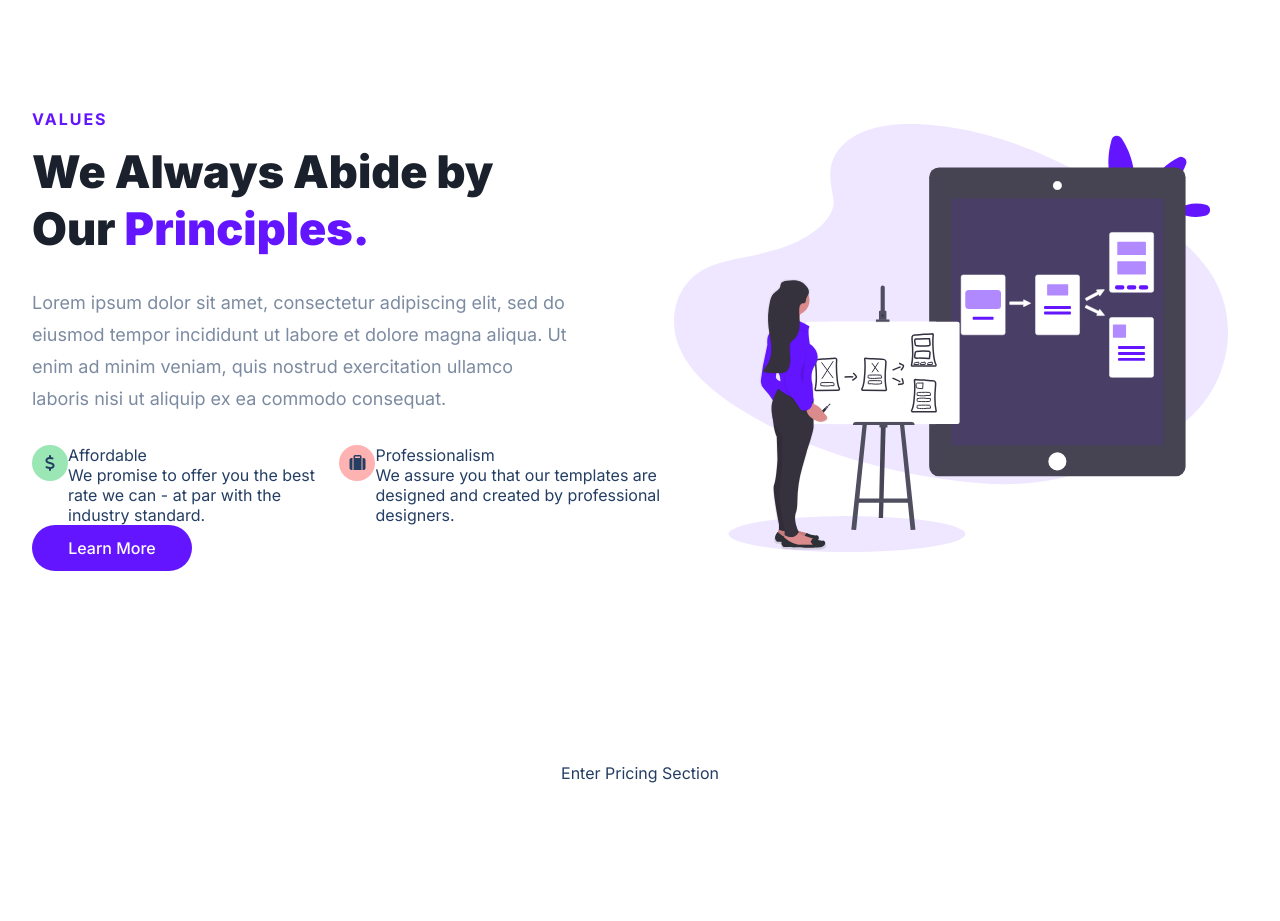
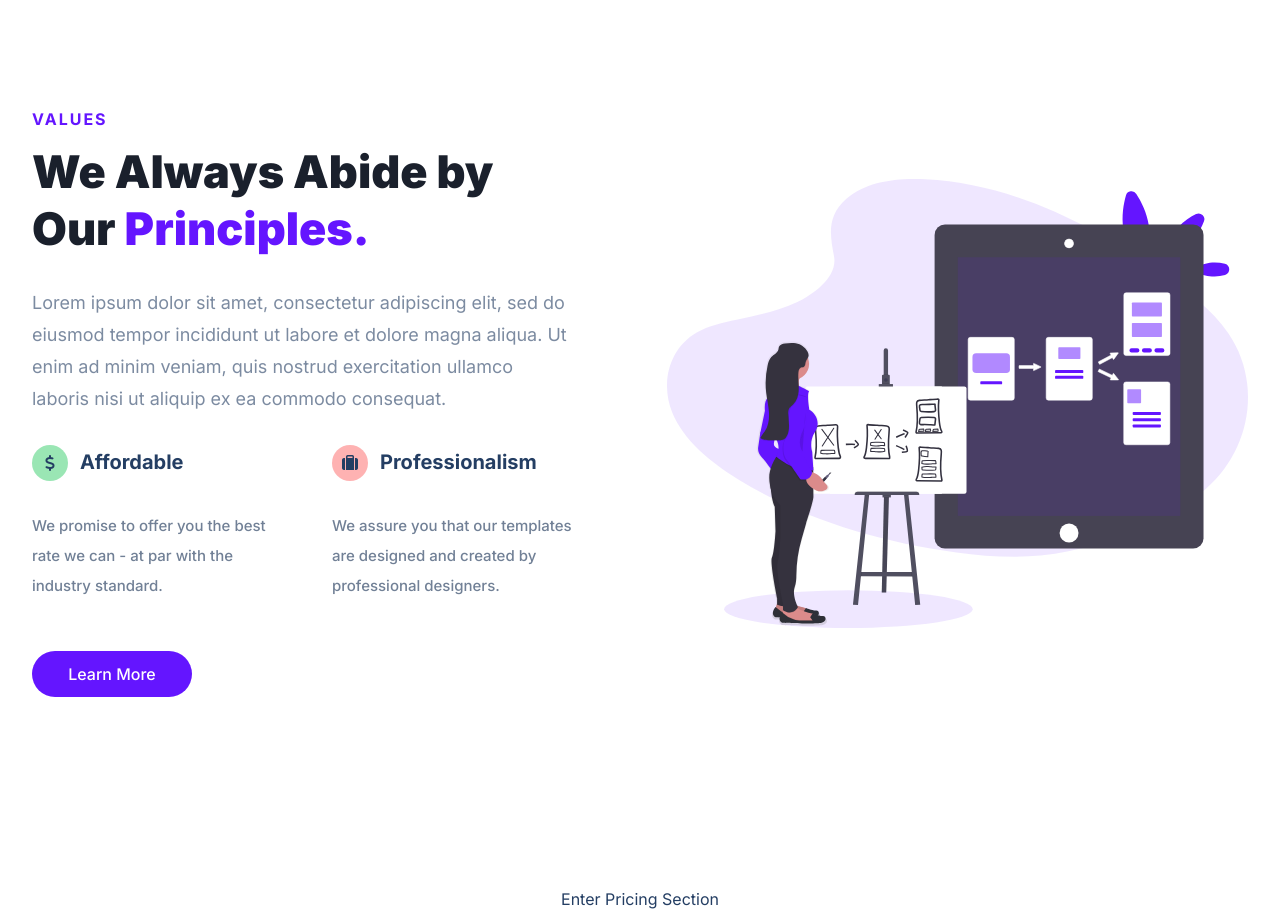
Before and after one commit to fisch-dev-1/treact-final-project, a plain HTML site: page index.html in a window 1280 px wide. Shown: the part 2920-3841 px from the top of the page. Drawn offline with Linux system fonts and the light colour scheme.

Commit message:
Values Section finished

```diff
--- a/index.html
+++ b/index.html
@@ -276,6 +276,7 @@
                         </p>
                         <div class="values">
                             <div class="values__container">
+                                <div class="value__title--container">
                                 <div class="icon__wrapper--afford">
                                     <div class="value__icon">
                                         <i class="fa-solid fa-dollar-sign"></i>
@@ -283,12 +284,14 @@
                                 </div>
                                     <div class="value__title">
                                         Affordable
+                                    </div>
+                                </div>
                                 <div class="value__description">
                                             We promise to offer you the best rate we can - at par with the industry standard.
                                 </div>
                             </div>
-                            </div>
                              <div class="values__container">
+                                <div class="value__title--container">
                                 <div class="icon__wrapper--prof">
                                     <div class="value__icon">
                                         <i class="fa-solid fa-suitcase"></i>
@@ -296,9 +299,10 @@
                                 </div>
                                     <div class="value__title">
                                         Professionalism
+                                    </div>
+                                </div>
                                 <div class="value__description">
                                             We assure you that our templates are designed and created by professional designers.
-                                    </div>
                                 </div>
                             </div>
                         </div>
--- a/style.css
+++ b/style.css
@@ -1,10 +1,10 @@
-@import url('https://fonts.googleapis.com/css2?family=Inter:wght@100;200;300;400;500;600;700;800;900&display=swap');
+@import url("https://fonts.googleapis.com/css2?family=Inter:wght@100;200;300;400;500;600;700;800;900&display=swap");
 
 * {
   margin: 0;
   padding: 0;
   box-sizing: border-box;
-    font-family: 'Inter', system-ui;
+  font-family: "Inter", system-ui;
   color: #243e63;
 }
 
@@ -84,7 +84,6 @@ NAVBAR ↓
 
 */
 
-
 nav {
   display: flex;
   padding-top: 32px;
@@ -109,7 +108,6 @@ nav {
   align-items: center;
   width: 40px;
   height: 40px;
-
 }
 
 .nav__logo--title {
@@ -120,7 +118,7 @@ nav {
   letter-spacing: 0.6px;
 }
 
-.nav__links{
+.nav__links {
   display: flex;
   align-items: center;
   padding-bottom: 2px;
@@ -150,9 +148,8 @@ nav {
   transition: all 300ms ease;
 }
 
-.login{
+.login {
   margin-left: 48px;
-
 }
 
 button {
@@ -168,7 +165,8 @@ button {
 }
 
 .btn__menu--svg:hover {
-    filter: invert(26%) sepia(94%) saturate(7476%) hue-rotate(261deg) brightness(94%) contrast(115%);
+  filter: invert(26%) sepia(94%) saturate(7476%) hue-rotate(261deg)
+    brightness(94%) contrast(115%);
 }
 
 .modal {
@@ -221,7 +219,6 @@ button {
   transform: translateX(0);
 }
 
-
 .btn__menu--close {
   position: fixed;
   top: 24px;
@@ -238,7 +235,6 @@ a {
 HEADER / ABOUT US ↓
 
 */
-
 
 header .row {
   display: flex;
@@ -301,7 +297,7 @@ h1 {
   line-height: 1.25;
 }
 
-.header__customers--title{
+.header__customers--title {
   margin-top: 80px;
   color: #a0aec0;
   font-size: 12px;
@@ -324,13 +320,11 @@ h1 {
   max-width: 768px;
 }
 
-
 /*
 
 FEATURES ↓
 
 */
-
 
 #features {
   position: relative;
@@ -371,7 +365,7 @@ FEATURES ↓
   text-align: center;
   max-width: 576px;
   font-size: 18px;
-    color: #7C8ba1;
+  color: #7c8ba1;
   line-height: 32px;
   font-size: 18px;
 }
@@ -420,7 +414,6 @@ figure {
   margin-bottom: 25px;
 }
 
-
 .feature__para {
   display: flex;
   flex-direction: column;
@@ -435,7 +428,6 @@ QUALITY WORK ↓
 
 */
 
-
 #quality .row {
   display: flex;
   justify-content: space-between;
@@ -445,7 +437,6 @@ QUALITY WORK ↓
 .header__description--quality {
   width: 600px;
   max-width: 1280px;
-
 }
 
 .section__title--quality {
@@ -470,7 +461,7 @@ QUALITY WORK ↓
   text-align: left;
   width: 540px;
   font-size: 18px;
-    color: #7C8ba1;
+  color: #7c8ba1;
   line-height: 32px;
   font-size: 18px;
   margin: 30px 0;
@@ -521,7 +512,6 @@ STEPS ↓
 
 */
 
-
 #steps .row {
   display: flex;
   justify-content: space-between;
@@ -531,7 +521,7 @@ STEPS ↓
   margin: 0 auto;
 }
 
-.steps__img--wrapper{
+.steps__img--wrapper {
   width: 100%;
   height: 100%;
   position: relative;
@@ -621,7 +611,6 @@ STEPS ↓
   line-height: 2;
 }
 
-
 /*
 
 VALUES ↓
@@ -657,7 +646,7 @@ VALUES ↓
   text-align: left;
   width: 540px;
   font-size: 18px;
-    color: #7C8ba1;
+  color: #7c8ba1;
   line-height: 32px;
   font-size: 18px;
   margin: 30px 0;
@@ -673,24 +662,23 @@ VALUES ↓
   font-weight: 500;
   font-size: 16px;
   transition: all 300ms ease;
+  margin-top: 50px;
 }
 
 .values {
   display: flex;
+  flex-direction: row;
+  justify-content: space-between;
+  align-items: flex-start;
+  max-width: 500px;
 }
 
 .values__container {
   display: flex;
-    flex-direction: row;
-    justify-content: center;
-    align-items: left;
-    z-index: 0;
-}
-
-.value__icon {
-    display: flex;
-    justify-content: center;
-    align-items: center;
+  flex-direction: column;
+  justify-content: space-between;
+  align-items: flex-start;
+  max-width: 700px;
 }
 
 .icon__wrapper--afford {
@@ -699,15 +687,11 @@ VALUES ↓
   justify-content: center;
   align-items: center;
   border-style: none;
-    border-radius: 500px;
+  border-radius: 50%;
   background-color: #9ae6b4;
-    z-index: 1;
   margin: 0 auto;
-    width: 100%;
-    height: 100%;
-    max-width: 36px;
-    max-height: 36px;
-    overfl
+  width: 36px;
+  height: 36px;
 }
 
 .icon__wrapper--prof {
@@ -716,14 +700,52 @@ VALUES ↓
   justify-content: center;
   align-items: center;
   border-style: none;
-    border-radius: 500px;
+  border-radius: 50%;
   background-color: #feb2b2;
-    z-index: 1;
   margin: 0 auto;
-    width: 100%;
-    height: 100%;
-    max-width: 36px;
-    max-height: 36px;
+  width: 36px;
+  height: 36px;
+}
+
+.value__icon svg {
+  width: 21px;
+  height: 21px;
+  opacity: 80%;
+}
+
+.value__title {
+  font-weight: bold;
+  font-size: 20px;
+  color: #243e63;
+  line-height: 1;
+  margin-left: 12px;
+  margin-top: 7px;
+}
+
+.value__title--container {
+  display: flex;
+  flex-direction: row;
+}
+
+.value__description {
+  display: flex;
+  justify-content: center;
+  align-items: flex-start;
+  width: 300px;
+  max-width: 400px;
+  font-size: 15px;
+  color: #718096;
+  margin-top: 30px;
+  font-weight: 500;
+  line-height: 2;
+  padding-right: 50px;
+}
+
+.values__img--wrapper {
+  width: 50%;
+  margin: 0 auto;
+  margin-left: 95px;
+  display: flex;
 }
 
 /*
@@ -731,7 +753,6 @@ VALUES ↓
 PRICING ↓
 
 */
-
 
 #pricing .row {
   display: flex;
@@ -745,11 +766,9 @@ TESTIMONIALS ↓
 
 */
 
-
 #testimonials .row {
   display: flex;
 }
-
 
 /*
 
@@ -757,20 +776,16 @@ START / CALL TO ACTION ↓
 
 */
 
-
-
 #start .row {
   position: relative;
   overflow: hidden;
 }
-
 
 /*
 
 FOOTER ↓
 
 */
-
 
 footer {
   padding: 96px 32px;
@@ -780,15 +795,13 @@ footer {
   overflow: hidden;
 }
 
-
 /*
 
 MOBILE RESPONSIVENESS ↓
 
 */
 
-
-@media(max-width: 1280px) {
+@media (max-width: 1280px) {
   header .row {
     align-items: flex-end;
   }
@@ -808,7 +821,6 @@ MOBILE RESPONSIVENESS ↓
 }
 
 @media (max-width: 1024px) {
-
   .btn__menu {
     display: block;
   }
@@ -821,7 +833,7 @@ MOBILE RESPONSIVENESS ↓
   }
 }
 
-@media(max-width: 768px) {
+@media (max-width: 768px) {
   #quality .row,
   #values .row {
     flex-direction: column-reverse;
@@ -836,7 +848,7 @@ MOBILE RESPONSIVENESS ↓
   }
 }
 
-@media(max-width: 640px) {
+@media (max-width: 640px) {
   .container {
     padding: 80px 0;
   }
```
Lines whose indentation alone changed are shown as unchanged.
